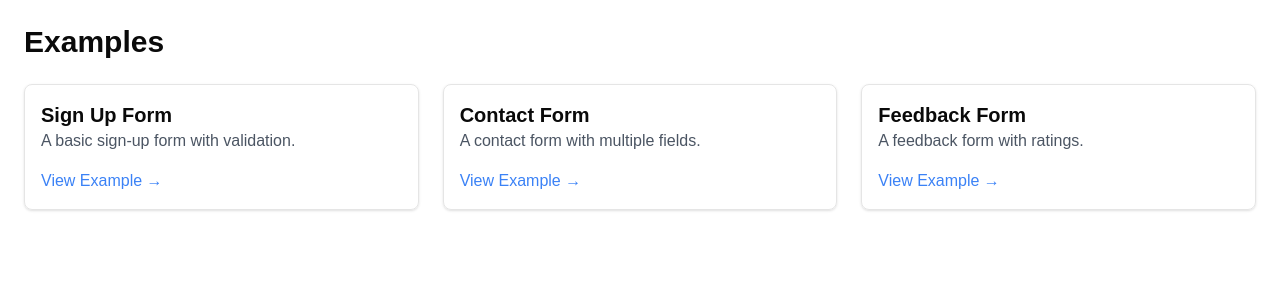
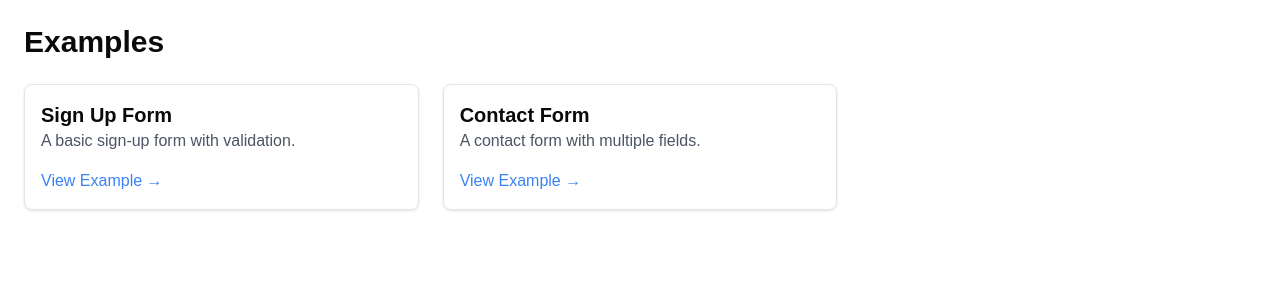
Before and after one commit to mnm89/zform, a Next.js app: page /examples in a window 1280 px wide. Shown: the top 300 px of the page. Built offline with nearby package versions, Linux system fonts and the light colour scheme.

Commit message:
improve types and remove the feedback example

```diff
--- a/app/examples/page.tsx
+++ b/app/examples/page.tsx
@@ -10,11 +10,6 @@ const examples = [
     name: "Contact Form",
     path: "/examples/contact",
     description: "A contact form with multiple fields.",
-  },
-  {
-    name: "Feedback Form",
-    path: "/examples/feedback",
-    description: "A feedback form with ratings.",
   },
 ];
 
--- a/components/zform/parser.ts
+++ b/components/zform/parser.ts
@@ -7,9 +7,11 @@ export type ZodObjectOrWrapped<
 > =
   | z.ZodObject<T, UnknownKeysParam>
   | z.ZodEffects<z.ZodObject<T, UnknownKeysParam>>;
+
+export type FieldType = ReturnType<typeof inferFieldType>;
 export interface ParsedField {
   key: string;
-  type: string;
+  type: FieldType;
   required: boolean;
   default?: unknown;
   description?: string;
@@ -56,8 +58,7 @@ function getDefaultValueInZodStack(schema: z.ZodTypeAny): unknown {
 
   return undefined;
 }
-
-function inferFieldType(schema: z.ZodTypeAny): string {
+function inferFieldType(schema: z.ZodTypeAny) {
   if (schema instanceof z.ZodObject) return "object";
   if (schema instanceof z.ZodString) return "string";
   if (schema instanceof z.ZodNumber) return "number";
```
